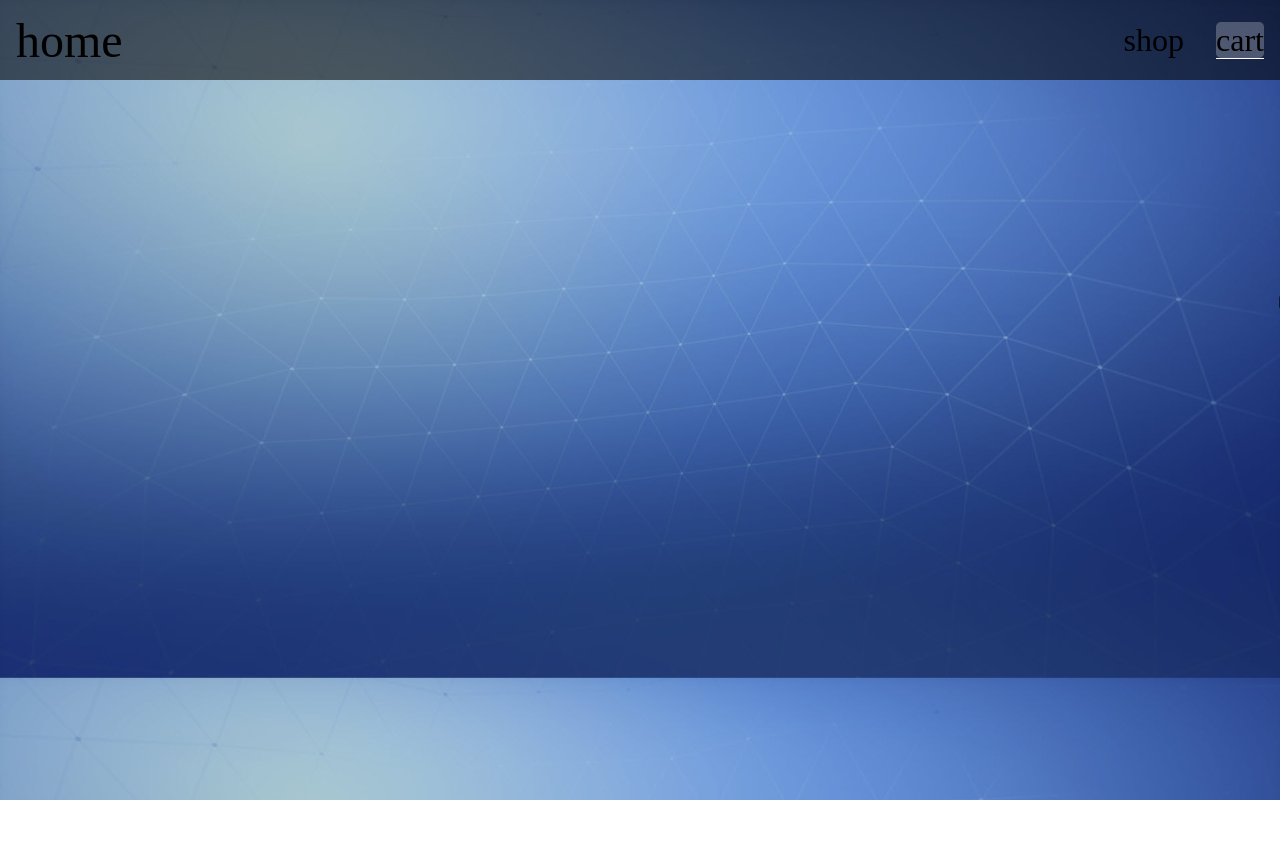
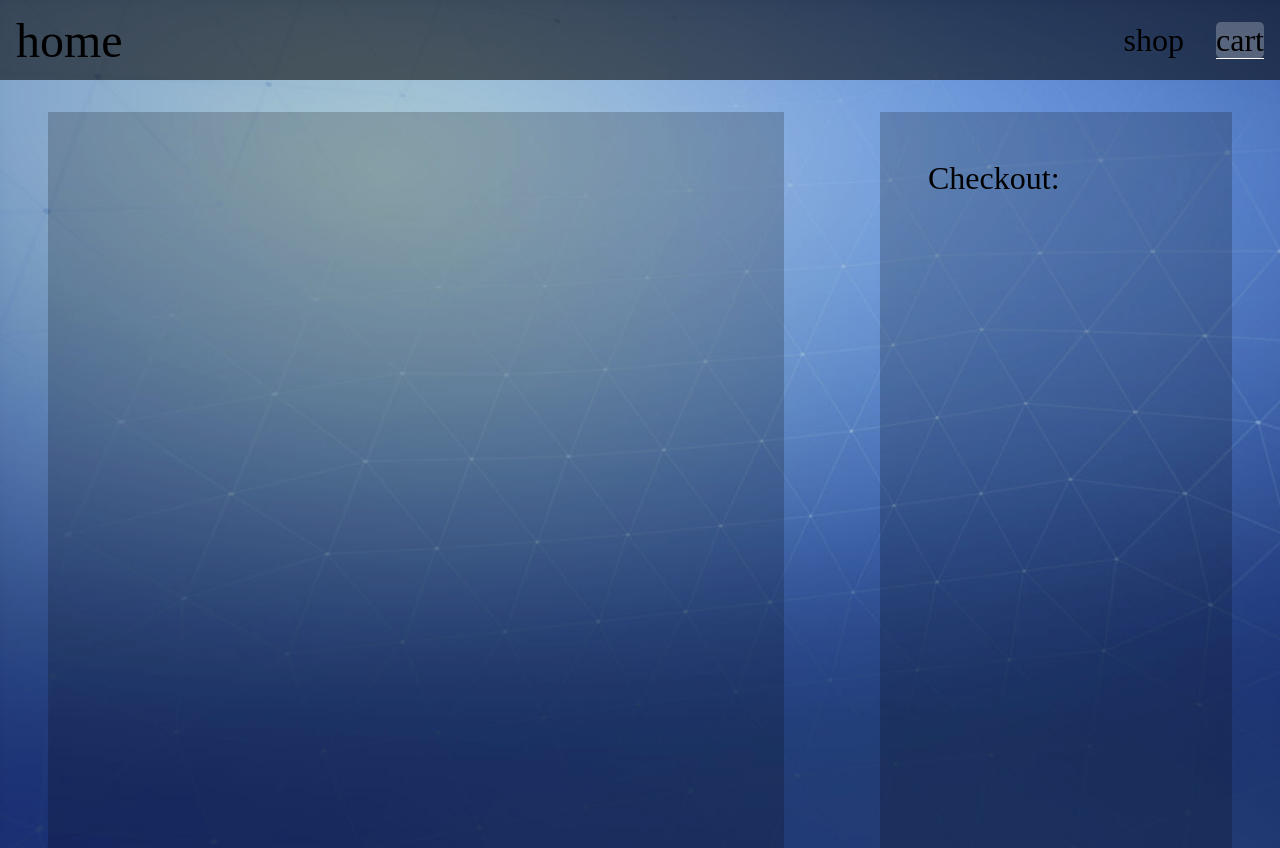
Before and after one commit to theDoorKeeper/shopping-cart-react, a React (Create React App) app: page /cart in a window 1280 px wide. Before the commit the page ends 800 px from the top, so only its background shows below. Built offline with nearby package versions, Linux system fonts and the light colour scheme; a web font is replaced by a local one.

Commit message:
added styling for Cart component

```diff
--- /dev/null
+++ b/src/components/Cart.css
@@ -0,0 +1,71 @@
+
+.cart-wrapper{
+    display: flex;
+    justify-content: space-around;
+    margin-top: 2rem;
+}
+
+
+.bought-items{
+    padding: 3rem;
+    gap: 2px;
+    display: flex;
+    width: 50%;
+    min-height: 20em;
+    flex-wrap: wrap;
+    justify-content: center;
+    background: rgba(0, 0, 0, 0.199);
+
+}
+.checkout-sidebar{
+    padding: 3rem;
+    width: 20%;
+    background: rgba(0, 0, 0, 0.199);
+}
+
+
+.checkout-card{
+    height: 20rem;
+    width: 10rem;
+    border: black 1px solid;
+    display: flex;
+    flex-direction: column;
+    justify-content: space-between;
+    align-items: center;
+
+}
+
+.checkout-title{
+    display: flex;
+    height: 3rem;
+    width: 10rem;
+    background: rgba(0, 0, 0, 0.479);
+    font-size: smaller;
+    justify-content: space-between;
+
+}
+.delete-btn{
+    background: none;
+    border: none;
+    font-size: xx-large;
+    font-weight: 900;
+    cursor: pointer;
+    text-align: start;
+
+}
+
+.checkout-icon{
+    height: 9rem;
+    width : 9rem;
+}
+.checkout-btn{
+    border: none;
+    background: none;
+    cursor: pointer;
+    font-size: xx-large;
+    font-weight: 900;
+}
+.vbuck-icon-checkout{
+    height: 1.5rem;
+    width: 1.5rem;
+}
--- a/src/components/Cart.js
+++ b/src/components/Cart.js
@@ -1,6 +1,7 @@
 /* eslint-disable react/prop-types */
 /* eslint-disable react/jsx-filename-extension */
 import React, { useEffect, useState } from 'react';
+import './Cart.css'
 
 const Cart = (props) => {
   const [displayedCart, setDisplayedCart] = useState([]);
@@ -9,35 +10,34 @@ const Cart = (props) => {
   useEffect(() => {
     setDisplayedCart(cartArray.map((data) => (
       <div key={data.item.offerId} className="checkout-card" id={data.item.offerId}>
-        <div className="card-title"><h2>{data.item.items[0].name}</h2></div>
-        <img className="card-icon" src={/* data.item.items[0].images.featured ? data.item.items[0].images.featured : */ data.item.items[0].images.icon} alt="item icon" />
-        <div className="card-details">
-          <h5>{data.item.items[0].description}</h5>
-          {' '}
-          <br />
-          {' '}
+        <div className="checkout-title">
+        <div className="checkout-name" >{data.item.items[0].name} </div>
+         <button type='button' className="delete-btn"  onClick={()=>{ deleteItem(cartArray,data.item.offerId) } }>x</button>
         </div>
-        <div className="card-price">
-          <h6>
-            {data.item.regularPrice}
-            {' '}
-            <img className="vbuck-icon" src="https://fortnite-api.com/images/vbuck.png" alt="vbuck icon" />
-           <button type='button' onClick={()=>{ incrementItem(cartArray,data.item.offerId) } }>increment</button>
+       <img className="checkout-icon" src={/* data.item.items[0].images.featured ? data.item.items[0].images.featured : */ data.item.items[0].images.icon} alt="item icon" />
+        <div className="buttons">
+          <button type='button' className="checkout-btn" onClick={()=>{ decrementItem(cartArray,data.item.offerId) } }>-</button>
             {data.amount}
-            <button type='button' onClick={()=>{ decrementItem(cartArray,data.item.offerId) } }>decrement</button>
-            <button type='button' onClick={()=>{ deleteItem(cartArray,data.item.offerId) } }>delete</button>
-          </h6>
+             <button type='button' className="checkout-btn" onClick={()=>{ incrementItem(cartArray,data.item.offerId) } }>+</button>
+        </div>
+        <div className="checkout-price">
+            {' '}{ (data.item.regularPrice)*(data.amount) }
+            <img className="vbuck-icon-checkout" src="https://fortnite-api.com/images/vbuck.png" alt="vbuck icon" />
 
         </div>
-
       </div>
     )));
   }, [cartArray,incrementItem,decrementItem,deleteItem]);
 
   return (
     <div className="cart-wrapper" >
-      <div className="boughtItems">
+      <div className="bought-items">
       {displayedCart}
+      </div>
+
+      <div className="checkout-sidebar">
+        <div className="sidebar-title">Checkout:</div>
+
       </div>
 
     </div>
```
